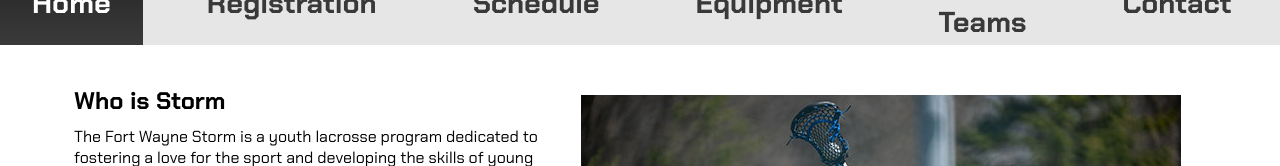
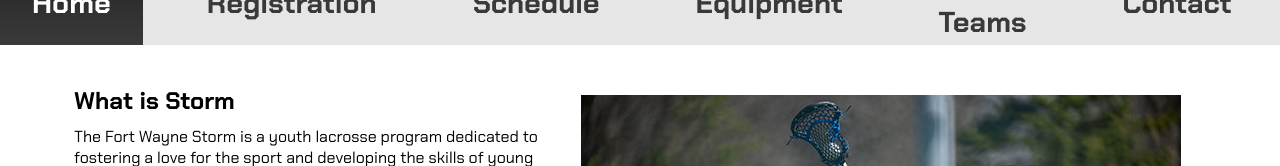
Before and after one commit to jhaagen/storm-lacrosse, a React (Create React App) app: page / in a window 1280 px wide. Shown: the part 405-571 px from the top of the page. Built offline with nearby package versions, Linux system fonts and the light colour scheme; a web font is replaced by a local one.

Commit message:
AJ content updates

```diff
--- a/src/pages/area-teams.js
+++ b/src/pages/area-teams.js
@@ -24,7 +24,7 @@ function AreaTeams() {
             <p></p>
             <h3><a href="https://athletics.bishopdwenger.com/lacrosse">Bishop Dwenger High School</a></h3>
             <p></p>
-            <h3><a href="https://www.clhscadets.com/apps/pages/lacrosse">Confordia Lutheran High School</a></h3>
+            <h3><a href="https://www.clhscadets.com/apps/pages/lacrosse">Concordia Lutheran High School</a></h3>
             <p></p>
            <h3><a href="https://trinethunder.com/sports/mens-lacrosse">Trine University</a></h3>
            <p></p>
--- a/src/pages/home.js
+++ b/src/pages/home.js
@@ -13,7 +13,7 @@ function Home() {
         <Navbar></Navbar>
 
         <div className='container home'>
-            <div><h2>Who is Storm</h2>
+            <div><h2>What is Storm</h2>
             <p>The Fort Wayne Storm is a youth lacrosse program dedicated to fostering a love for the sport and developing the skills of young athletes in grades 3-8. Our team is committed to providing a positive and supportive environment where players can learn, grow, and have fun.
             </p>
             <p>
```
